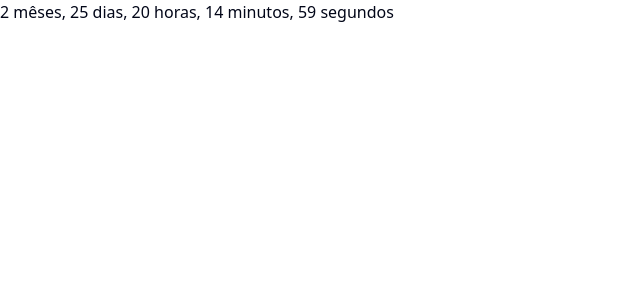
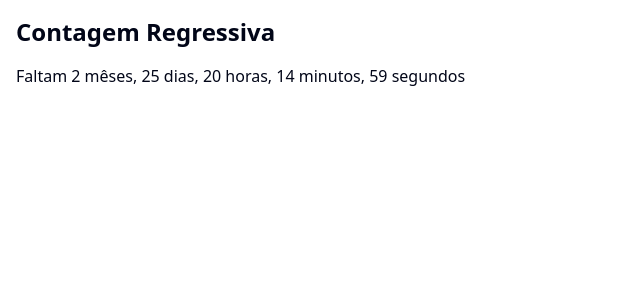
Before and after one commit to jeuchaves/quantos-dias-faltam, a React (Vite) app: page /contador/1 in a window 1280 px wide. Shown: the top 300 px of the page, without its empty margins (0-640 px from the left). Built offline with nearby package versions, Linux system fonts and the light colour scheme.

Commit message:
refactor: simplifica a função formatTimeLeft e atualiza a exibição na página de contagem regressiva

```diff
--- a/src/lib/formatTimeLeft.ts
+++ b/src/lib/formatTimeLeft.ts
@@ -1,9 +1,6 @@
 import type { ITimeLeft } from "@/hooks/useCountdown";
 
-export const formatTimeLeft = (
-  time: ITimeLeft,
-  options?: { addSuffix?: boolean }
-) => {
+export const formatTimeLeft = (time: ITimeLeft) => {
   const parts = [];
 
   if (time.years) parts.push(`${time.years} ano${time.years > 1 ? "s" : ""}`);
@@ -16,5 +13,5 @@ export const formatTimeLeft = (
   if (time.seconds || parts.length === 0)
     parts.push(`${time.seconds} segundo${time.seconds > 1 ? "s" : ""}`);
 
-  return options?.addSuffix ? "Faltam " : "" + parts.join(", ");
+  return parts.join(", ");
 };
--- a/src/pages/ViewCountdownPage.tsx
+++ b/src/pages/ViewCountdownPage.tsx
@@ -5,5 +5,10 @@ export const ViewCountdownPage = () => {
   const targetDate = new Date("2025-08-07T12:00:00");
   const timeLeft = useCountdown(targetDate);
 
-  return <h1>{formatTimeLeft(timeLeft)}</h1>;
+  return (
+    <div className="container mx-auto p-4">
+      <h1 className="text-2xl font-bold mb-4">Contagem Regressiva</h1>
+      <p>Faltam {formatTimeLeft(timeLeft)}</p>
+    </div>
+  );
 };
```
